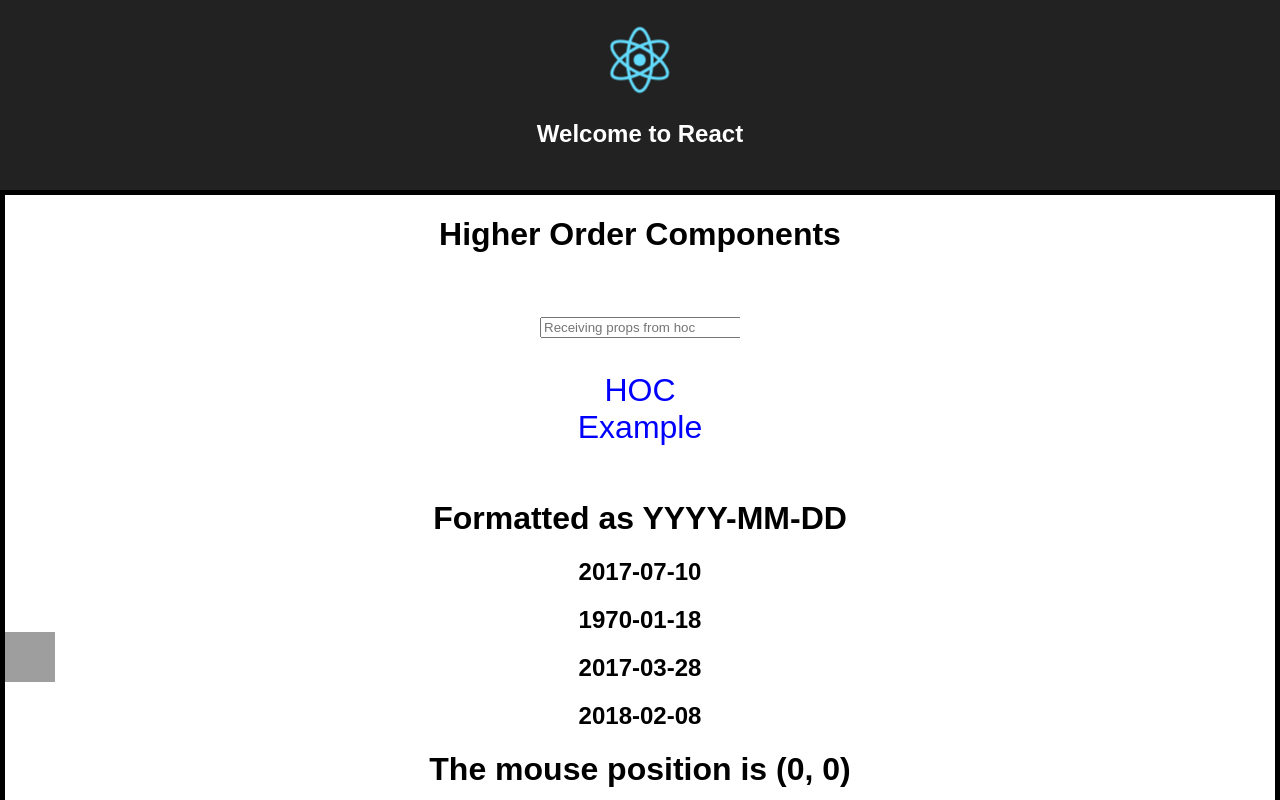
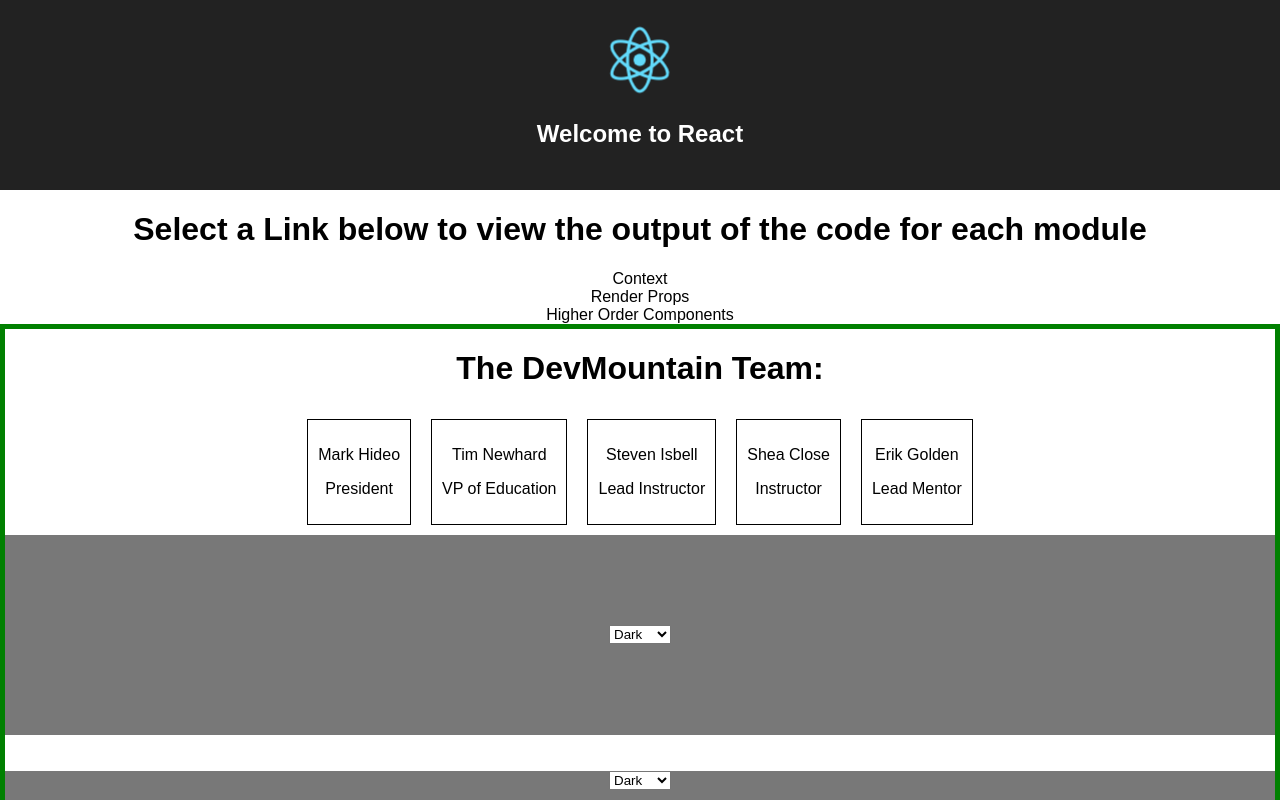
Before and after one commit to steven-isbell/react-patterns, a React (Create React App) app: page /context in a window 1280 px wide. Shown: the top 800 px of the page. Built offline with nearby package versions, Linux system fonts and the light colour scheme; grey boxes are pictures that could not be loaded.

Commit message:
added routes

```diff
--- a/package.json
+++ b/package.json
@@ -7,6 +7,7 @@
     "moment": "^2.21.0",
     "react": "^16.3.0-rc.0",
     "react-dom": "^16.3.0-rc.0",
+    "react-router-dom": "^4.2.2",
     "react-scripts": "1.1.1"
   },
   "scripts": {
--- a/src/App.js
+++ b/src/App.js
@@ -1,35 +1,6 @@
 import React, { Component } from "react";
 
-import {
-  TextHOC,
-  DatesHOC,
-  MouseHOC
-} from "./patterns/HigherOrderComp/HigherOrderComp";
-
-import {
-  TextComponent,
-  MouseComponent,
-  MouseMathComponent,
-  TargetComponent
-} from "./patterns/RenderProps/ComponentToRender";
-import AddText from "./patterns/RenderProps/render/AddText";
-import WithMouse from "./patterns/RenderProps/render/WithMouse";
-import TargetIdentifier from "./patterns/RenderProps/render/TargetIdentifier";
-
-import {
-  CompanyProvider,
-  Company
-} from "./patterns/Context/contextComponents/Company";
-import {
-  ThemeProvider,
-  DivWithTheme
-} from "./patterns/Context/contextComponents/Theme";
-
-import {
-  CombinedProviders,
-  DivWithThemeAndCompany
-} from "./patterns/Context/contextComponents/ComanyAndTheme";
-
+import routes from "./routes/routes";
 import logo from "./logo.svg";
 import "./App.css";
 
@@ -41,34 +12,7 @@
           <img src={logo} className="App-logo" alt="logo" />
           <h1 className="App-title">Welcome to React</h1>
         </header>
-        {/* Higher Order Components Modules */}
-        <div style={{ border: "5px solid black" }}>
-          <h1>Higher Order Components</h1>
-          <TextHOC />
-          <DatesHOC />
-          <MouseHOC />
-        </div>
-        {/* Render Props Module */}
-        <div style={{ border: "5px solid blue", height: "auto" }}>
-          <h1>Render Props</h1>
-          <AddText render={props => <TextComponent {...props} />} />
-          <WithMouse render={props => <MouseComponent {...props} />} />
-          <WithMouse render={props => <MouseMathComponent {...props} />} />
-          <TargetIdentifier render={props => <TargetComponent {...props} />} />
-        </div>
-        <div style={{ border: "5px solid green" }}>
-          <CompanyProvider>
-            <Company />
-          </CompanyProvider>
-          <ThemeProvider>
-            <DivWithTheme />
-          </ThemeProvider>
-          <br />
-          <br />
-          <CombinedProviders>
-            <DivWithThemeAndCompany />
-          </CombinedProviders>
-        </div>
+        {routes}
       </div>
     );
   }
--- a/src/index.js
+++ b/src/index.js
@@ -1,6 +1,13 @@
 import React from "react";
 import ReactDOM from "react-dom";
+import { BrowserRouter } from "react-router-dom";
+
 import "./index.css";
 import App from "./App";
 
-ReactDOM.render(<App />, document.getElementById("root"));
+ReactDOM.render(
+  <BrowserRouter>
+    <App />
+  </BrowserRouter>,
+  document.getElementById("root")
+);
--- /dev/null
+++ b/src/routes/Context.js
@@ -0,0 +1,33 @@
+import React from "react";
+
+import {
+  CompanyProvider,
+  Company
+} from "../patterns/Context/contextComponents/Company";
+import {
+  ThemeProvider,
+  DivWithTheme
+} from "../patterns/Context/contextComponents/Theme";
+
+import {
+  CombinedProviders,
+  DivWithThemeAndCompany
+} from "../patterns/Context/contextComponents/ComanyAndTheme";
+
+const Context = () => (
+  <div style={{ border: "5px solid green" }}>
+    <CompanyProvider>
+      <Company />
+    </CompanyProvider>
+    <ThemeProvider>
+      <DivWithTheme />
+    </ThemeProvider>
+    <br />
+    <br />
+    <CombinedProviders>
+      <DivWithThemeAndCompany />
+    </CombinedProviders>
+  </div>
+);
+
+export default Context;
--- /dev/null
+++ b/src/routes/HigherOrder.js
@@ -0,0 +1,18 @@
+import React from "react";
+
+import {
+  TextHOC,
+  DatesHOC,
+  MouseHOC
+} from "../patterns/HigherOrderComp/HigherOrderComp";
+
+const HOC = () => (
+  <div style={{ border: "5px solid black" }}>
+    <h1>Higher Order Components</h1>
+    <TextHOC />
+    <DatesHOC />
+    <MouseHOC />
+  </div>
+);
+
+export default HOC;
--- /dev/null
+++ b/src/routes/Landing.js
@@ -0,0 +1,25 @@
+import React from "react";
+import { Link } from "react-router-dom";
+
+const linkStyle = {
+  textDecoration: "none",
+  color: "black"
+};
+
+const Landing = ({ children }) => (
+  <div style={{ display: "flex", flexDirection: "column" }}>
+    <h1>Select a Link below to view the output of the code for each module</h1>
+    <Link style={linkStyle} to="/context">
+      Context
+    </Link>
+    <Link style={linkStyle} to="/renderprops">
+      Render Props
+    </Link>
+    <Link style={linkStyle} to="/hoc">
+      Higher Order Components
+    </Link>
+    {children}
+  </div>
+);
+
+export default Landing;
--- /dev/null
+++ b/src/routes/RenderProps.js
@@ -0,0 +1,23 @@
+import React from "react";
+
+import {
+  TextComponent,
+  MouseComponent,
+  MouseMathComponent,
+  TargetComponent
+} from "../patterns/RenderProps/ComponentToRender";
+import AddText from "../patterns/RenderProps/render/AddText";
+import WithMouse from "../patterns/RenderProps/render/WithMouse";
+import TargetIdentifier from "../patterns/RenderProps/render/TargetIdentifier";
+
+const RP = () => (
+  <div style={{ border: "5px solid blue", height: "auto" }}>
+    <h1>Render Props</h1>
+    <AddText render={props => <TextComponent {...props} />} />
+    <WithMouse render={props => <MouseComponent {...props} />} />
+    <WithMouse render={props => <MouseMathComponent {...props} />} />
+    <TargetIdentifier render={props => <TargetComponent {...props} />} />
+  </div>
+);
+
+export default RP;
--- /dev/null
+++ b/src/routes/routes.js
@@ -0,0 +1,37 @@
+import React, { Fragment } from "react";
+import { Route } from "react-router-dom";
+
+import HOC from "./HigherOrder";
+import RP from "./RenderProps";
+import Context from "./Context";
+import Landing from "./Landing";
+
+export default (
+  <Fragment>
+    <Route exact path="/" component={Landing} />
+    <Route
+      path="/hoc"
+      render={() => (
+        <Landing>
+          <HOC />
+        </Landing>
+      )}
+    />
+    <Route
+      path="/renderprops"
+      render={() => (
+        <Landing>
+          <RP />
+        </Landing>
+      )}
+    />
+    <Route
+      path="/context"
+      render={() => (
+        <Landing>
+          <Context />
+        </Landing>
+      )}
+    />
+  </Fragment>
+);
```
Also changed, not shown: 1 other file (tests, documents, lock files or other folders).
